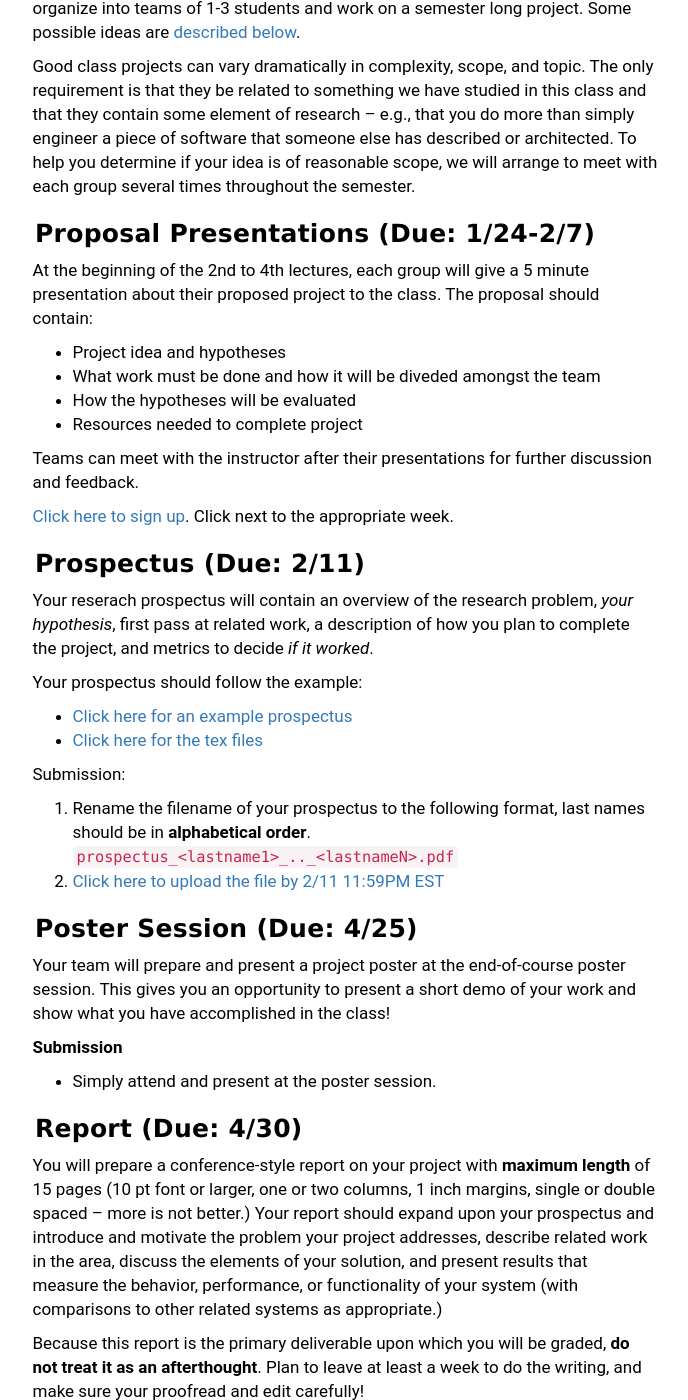
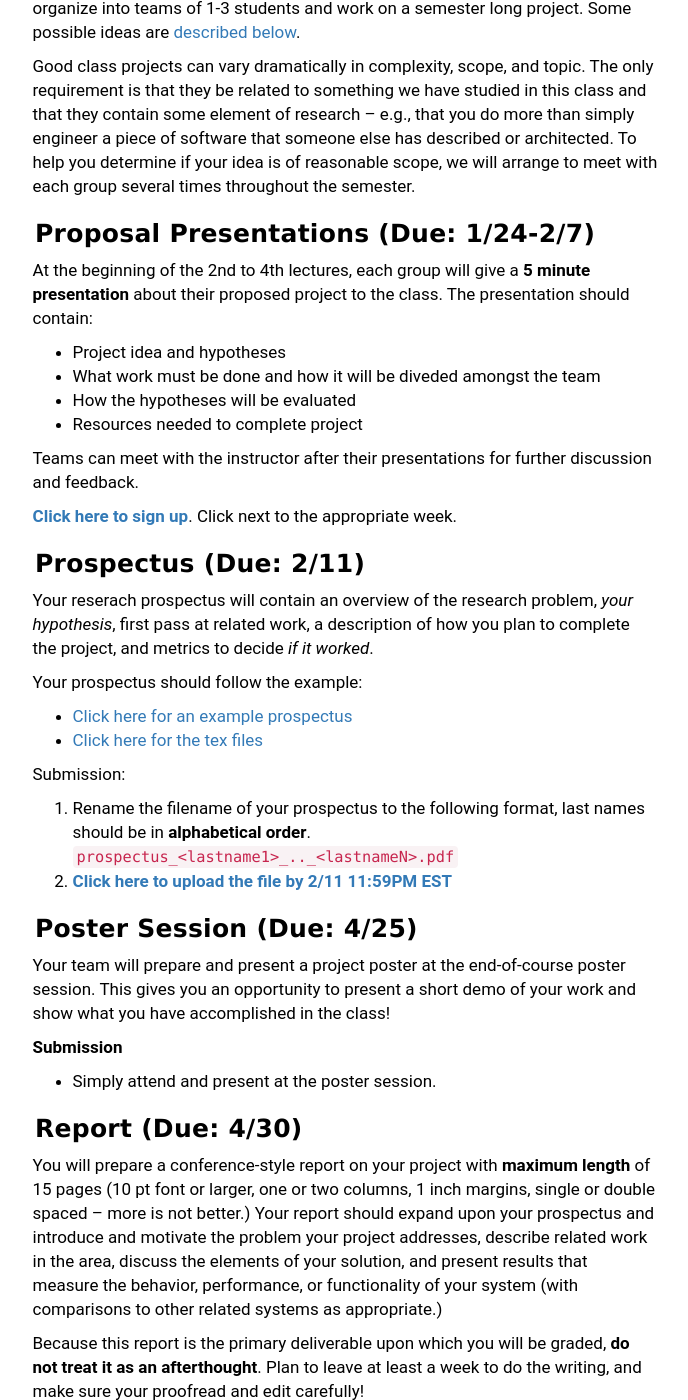
Before and after one commit to columbiadb/columbiadb.github.io, a Jekyll site: the page built from projects.md, in a window 1280 px wide and 1400 px high, scrolled down 469 px. Shown: the whole window, without its empty margins (295-983 px from the left). Built offline with Jekyll 4.4.1, drawn with Linux system fonts in a browser that asks for light colours; some of the changed text lies outside the part shown.

Commit message:
lazy commit msg

```diff
--- a/projects.md
+++ b/projects.md
@@ -23,7 +23,7 @@ Good class projects can vary dramatically in complexity, scope, and topic. The o
 
 #### Proposal Presentations (Due: 1/24-2/7)
 
-At the beginning of the 2nd to 4th lectures, each group will give a 5 minute presentation about their proposed project to the class.  The proposal should contain:
+At the beginning of the 2nd to 4th lectures, each group will give a **5 minute presentation** about their proposed project to the class.  The presentation should contain:
 
 * Project idea and hypotheses
 * What work must be done and how it will be diveded amongst the team
@@ -32,7 +32,7 @@ At the beginning of the 2nd to 4th lectures, each group will give a 5 minute pre
 
 Teams can meet with the instructor after their presentations for further discussion and feedback.
 
-[Click here to sign up](https://calendar.google.com/calendar/selfsched?sstoken=UUlmUlc5VDIwWDJwfGRlZmF1bHR8MTUwY2E3NDBiMDNhMTU4ZDIyODhlMjFlZTAzZGMyZTU).  Click next to the appropriate week.
+[**Click here to sign up**](https://calendar.google.com/calendar/selfsched?sstoken=UUlmUlc5VDIwWDJwfGRlZmF1bHR8MTUwY2E3NDBiMDNhMTU4ZDIyODhlMjFlZTAzZGMyZTU).  Click next to the appropriate week.
 
 
 <!-- Teams should consist of 1-3 people. In addition, if you have a project in mind, please indicate briefly (1--2 sentences) what you are thinking. We have included a list of possible projects at the end of this document although you are not required to choose from these. -->
@@ -54,7 +54,7 @@ Your prospectus should follow the example:
 Submission:
 
 1. Rename the filename of your prospectus to the following format, last names should be in **alphabetical order**. `prospectus_<lastname1>_.._<lastnameN>.pdf`
-2. [Click here to upload the file by 2/11 11:59PM EST](https://www.dropbox.com/request/Kmymco2V49BS3rSlWfls)
+2. [**Click here to upload the file by 2/11 11:59PM EST**](https://www.dropbox.com/request/Kmymco2V49BS3rSlWfls)
 
 
 <!--
```
Also changed, not shown: other parts of projects.md (+1 -1 lines).
